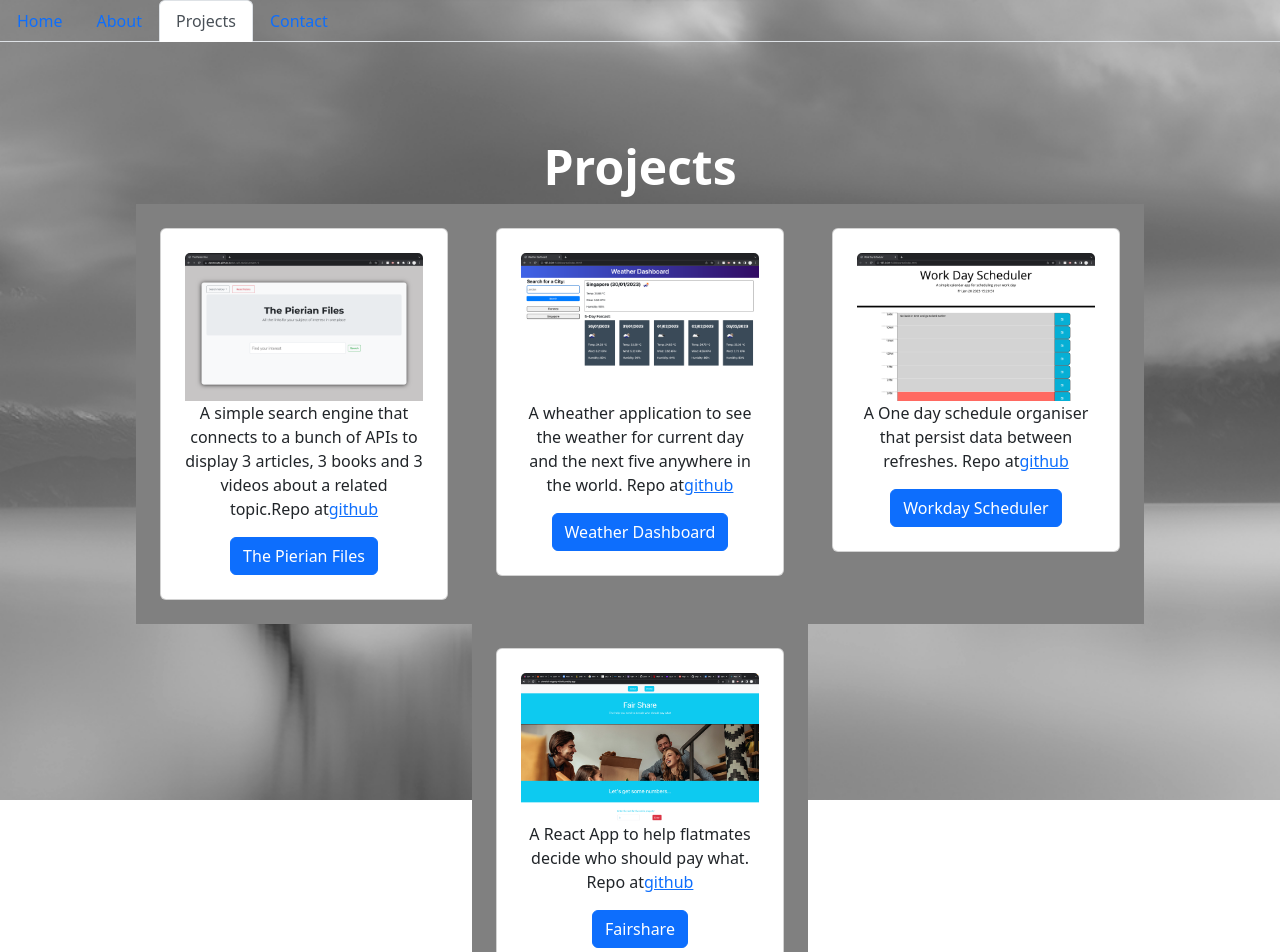
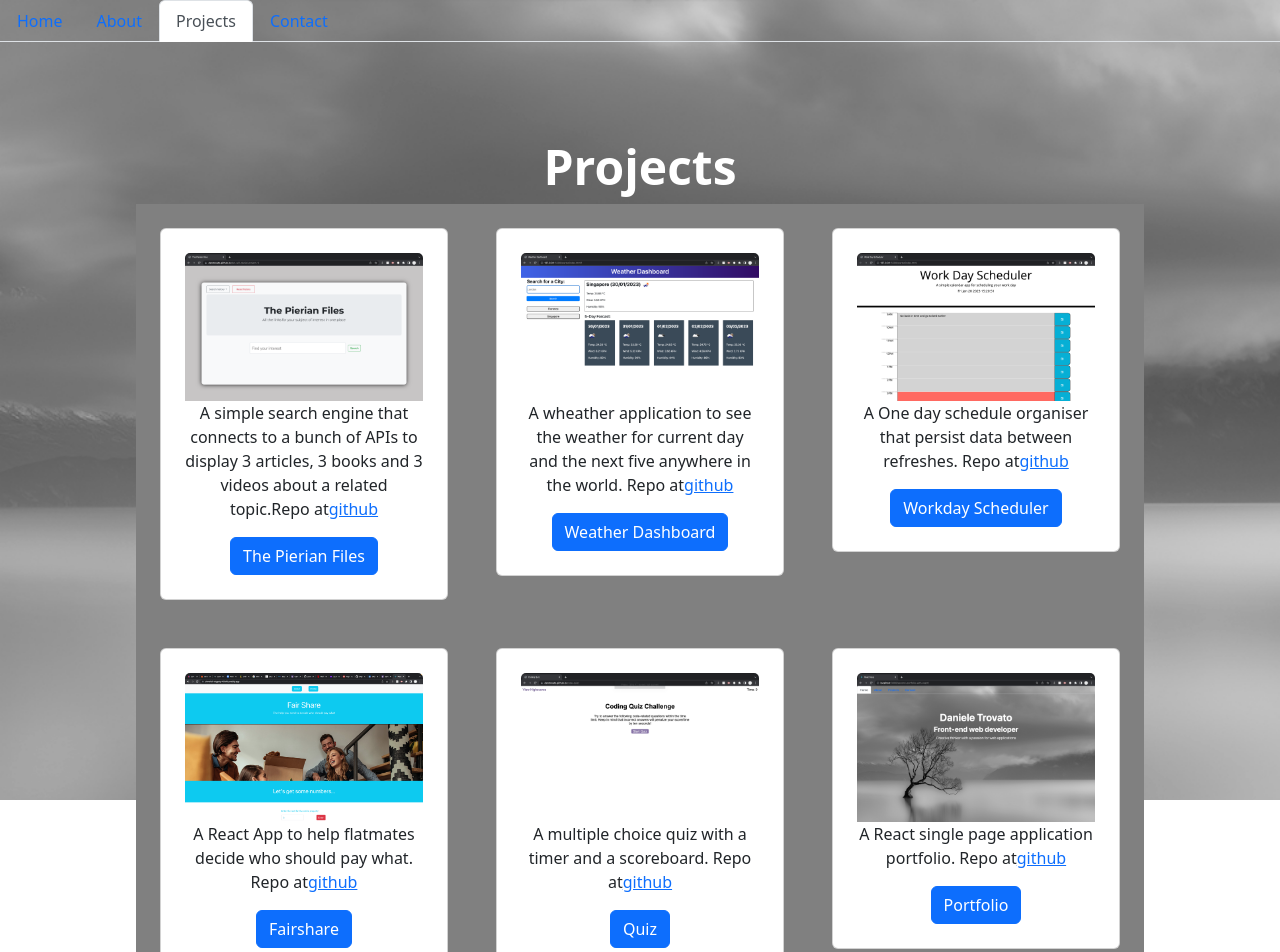
Before and after one commit to dantrovato/second-portfolio-with-react, a React (Create React App) app: page /second-portfolio-with-react/projectsgallery in a window 1280 px wide. Shown: the top 952 px of the page. Built offline with nearby package versions, Linux system fonts and the light colour scheme.

Commit message:
Add two more projects

```diff
--- a/src/components/pages/ProjectGallery.js
+++ b/src/components/pages/ProjectGallery.js
@@ -22,6 +22,8 @@ function ProjectGallery() {
         <Project {...projectJson[1]} />
         <Project {...projectJson[2]} />
         <Project {...projectJson[3]} />
+        <Project {...projectJson[4]} />
+        <Project {...projectJson[5]} />
       </section>
     </div>
   );
--- a/src/projects.json
+++ b/src/projects.json
@@ -30,5 +30,21 @@
     "description": "A React App to help flatmates decide who should pay what. Repo at",
     "github": "https://github.com/dantrovato/fair-share-react",
     "deployed": "https://cheerful-rolypoly-45ef0c.netlify.app/"
+  },
+  {
+    "id": 5,
+    "name": "Quiz",
+    "src": "images/quiz.png",
+    "description": "A multiple choice quiz with a timer and a scoreboard. Repo at",
+    "github": "https://github.com/dantrovato/code-quiz",
+    "deployed": "https://dantrovato.github.io/code-quiz/"
+  },
+  {
+    "id": 5,
+    "name": "Portfolio",
+    "src": "images/portfolio.png",
+    "description": "A React single page application portfolio. Repo at",
+    "github": "https://github.com/dantrovato/second-portfolio-with-react",
+    "deployed": "https://dantrovato.github.io/second-portfolio-with-react/"
   }
 ]
```
Also changed, not shown: public/images/portfolio.png (added), public/images/quiz.png (added).
